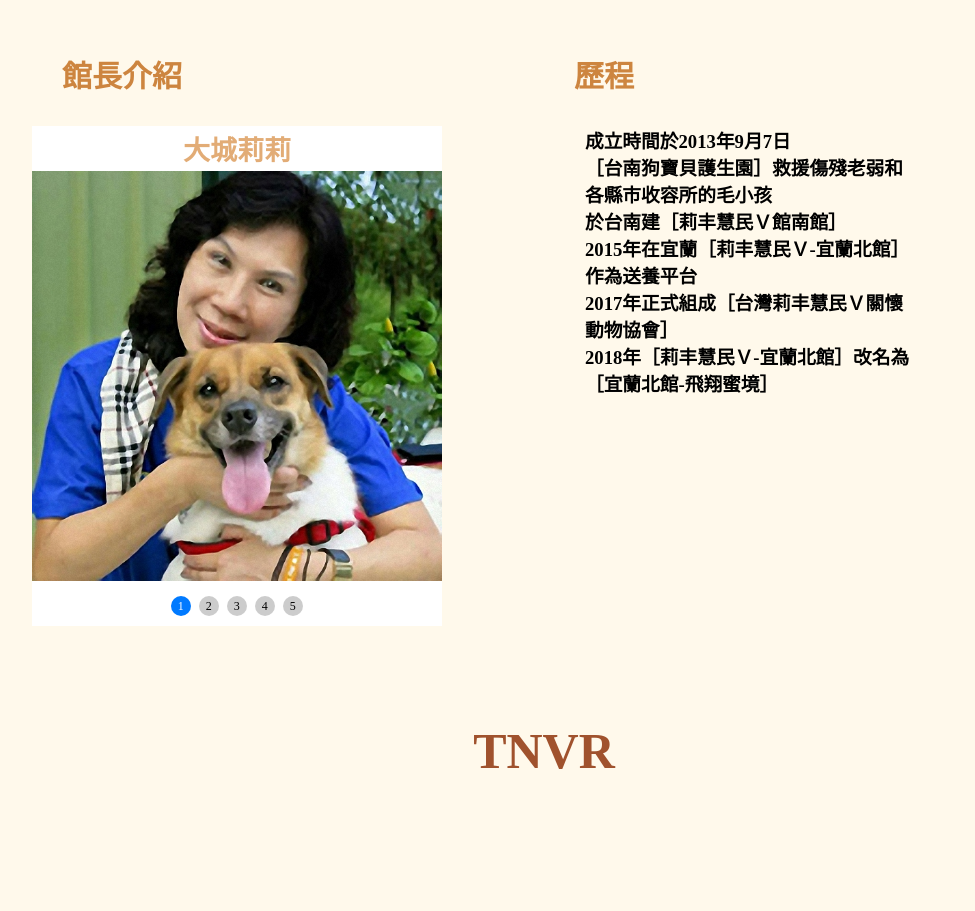
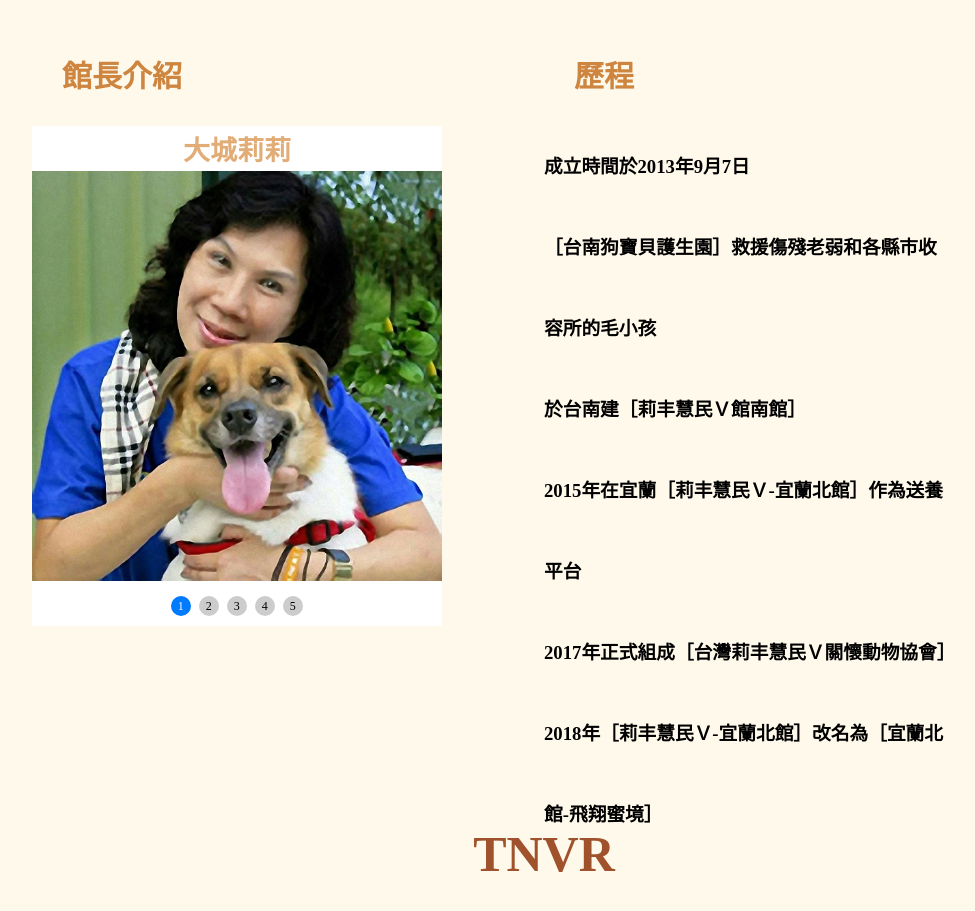
Before and after one commit to kisunaivy/kisunaivy.github.io, a plain HTML site: page index.html in a window 1280 px wide. Shown: the part 1240-2151 px from the top of the page, without its empty margins (96-1071 px from the left). Drawn offline with nearby package versions, Linux system fonts and the light colour scheme; a web font is replaced by a local one.

Commit message:
細節修改

```diff
--- a/index.html
+++ b/index.html
@@ -240,9 +240,10 @@
         }
 
         .sm-text {
-            width: 50%;
-            line-height: 30px;
-            padding: 0 25%;
+            width: 80%;
+            line-height: 25px;
+            margin: 0 auto;
+
         }
 
 
@@ -254,8 +255,9 @@
         }
 
         .history_text {
-            width: 80%;
+            width: 100%;
             margin: 0 auto;
+            line-height: 81px;
         }
 
         .seastion2 {
@@ -490,12 +492,10 @@
         .seastion4 {
             width: 80%;
             margin: auto;
-
         }
 
         .sm-title1 {
             width: 100%;
-
         }
 
         .s4-blood-img {
@@ -732,9 +732,7 @@
             clear: both;
         }
 
-        @media screen and (max-width:1600px) {}
 
-        }
     </style>
 </head>
 
```
